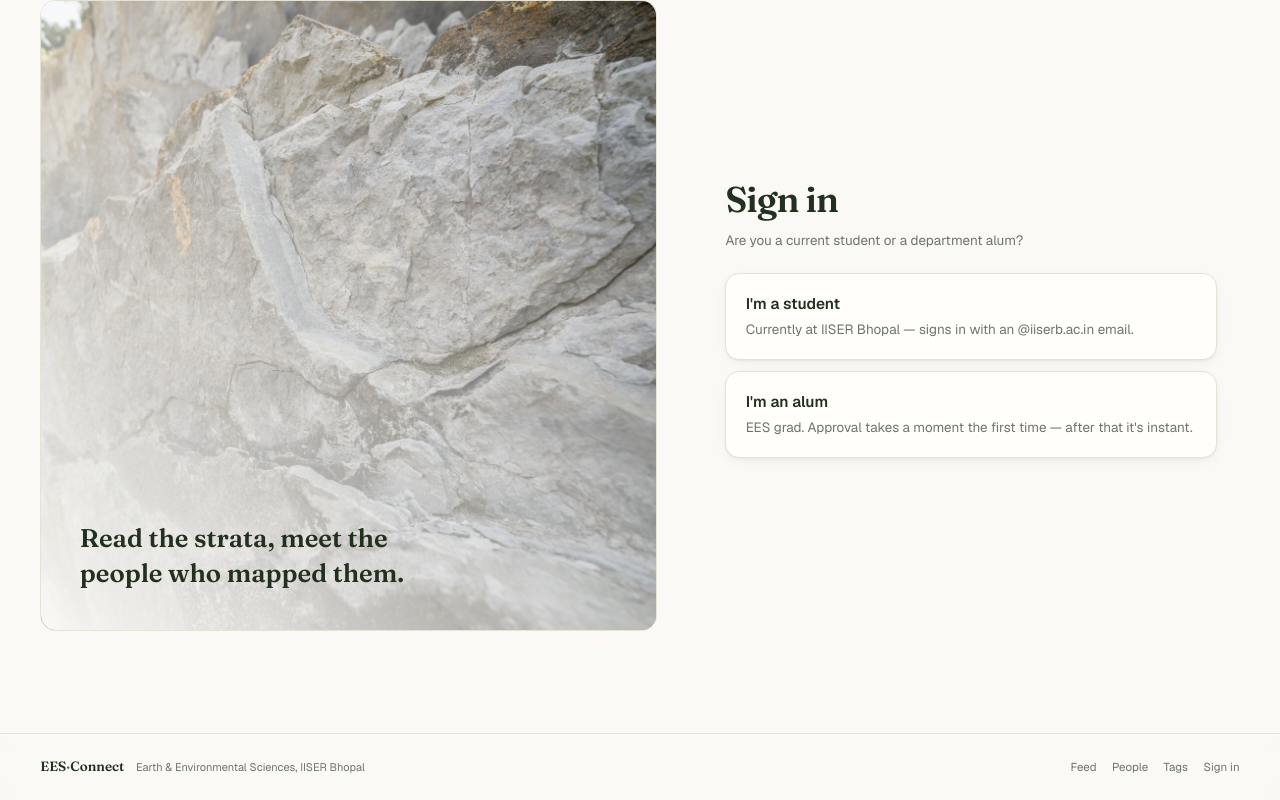
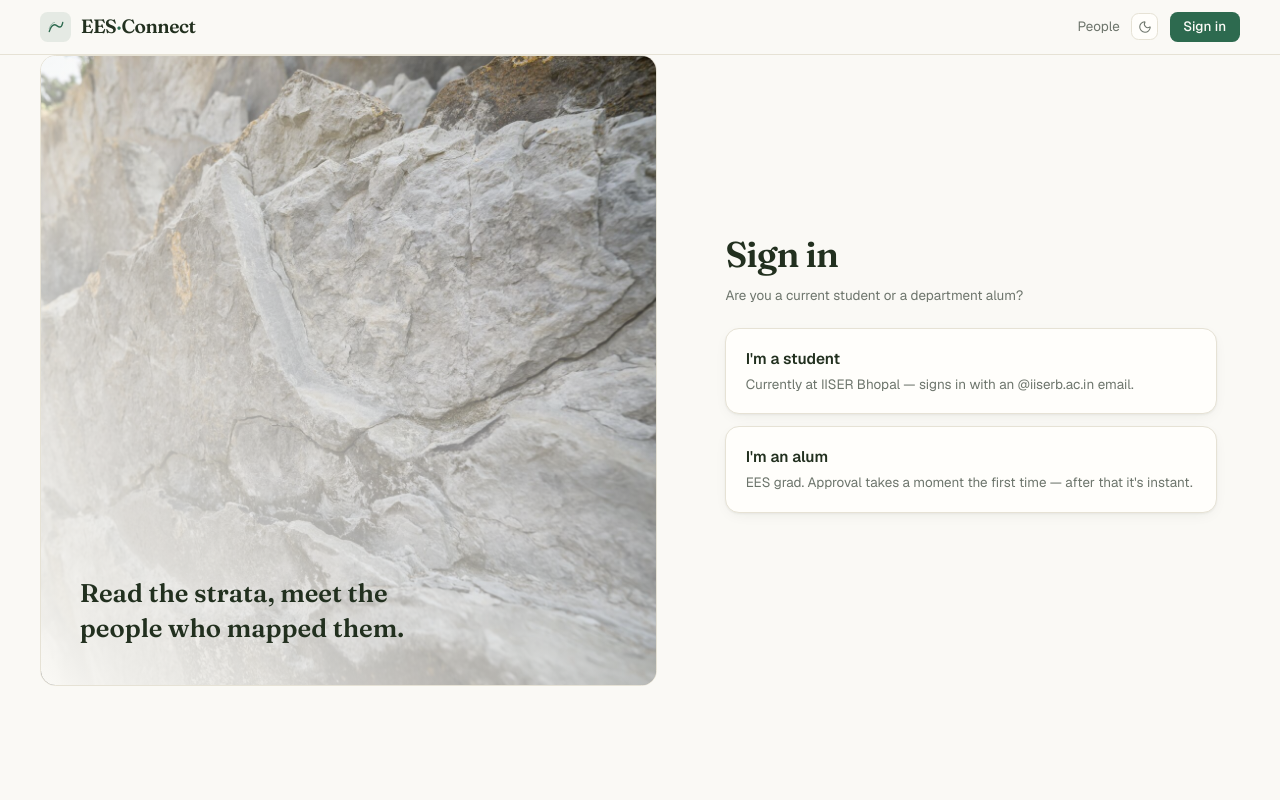
Before and after one commit to Chirayuu31/ees-connect, a Next.js app: page /login in a window 1280 px wide. Built offline with nearby package versions, Linux system fonts and the light colour scheme; no server answers.

Commit message:
refactor: auth pages in (auth) group with guest-only chrome; (app) group owns member navbar — no member UI can leak onto auth pages

```diff
--- a/src/app/(app)/layout.tsx
+++ b/src/app/(app)/layout.tsx
@@ -1,5 +1,28 @@
-// pared down: auth pages keep their own guest chrome; the (app) group's layout
-// owns the member navbar for every other route.
-export default function AppLayout({ children }: { children: React.ReactNode }) {
-  return <>{children}</>
+// the (app) group owns the member chrome for every non-auth page. The
+// proxy redirects unauthenticated visitors to /login before any (app)
+// page renders, so guests never reach this layout.
+import { NavbarShell } from "@/components/navbar-shell";
+import { getCurrentProfile, unreadCount } from "@/lib/db";
+import { redirect } from "next/navigation";
+import type { Profile } from "@/lib/types";
+
+export default async function AppLayout({ children }: { children: React.ReactNode }) {
+  const profile = await getCurrentProfile();
+  const unread = profile ? await unreadCount() : 0;
+
+  if (!profile) {
+    const url = "/login";
+    redirect(url);
+  }
+
+  return (
+    <>
+      <NavbarShell
+        profile={profile as Profile}
+        unread={unread}
+        admin={profile.role === "admin" && profile.verified}
+      />
+      <main className="w-full flex-1">{children}</main>
+    </>
+  );
 }
--- /dev/null
+++ b/src/app/(auth)/layout.tsx
@@ -0,0 +1,13 @@
+import { GuestHeader } from "@/components/guest-header";
+
+// auth pages render ONLY guest chrome — no session-dependent navbar, so a
+// stale client payload or router-cache entry can never leak member UI
+// (Feed/People/Messages/Sign out) onto the sign-in/sign-up screens.
+export default function AuthLayout({ children }: { children: React.ReactNode }) {
+  return (
+    <>
+      <GuestHeader />
+      {children}
+    </>
+  );
+}
--- a/src/app/layout.tsx
+++ b/src/app/layout.tsx
@@ -3,11 +3,9 @@ import { Geist, Geist_Mono, Fraunces } from "next/font/google";
 import Script from "next/script";
 import Link from "next/link";
 import "./globals.css";
-import { NavbarShell } from "@/components/navbar-shell";
 import { ThemeToggle } from "@/components/theme-toggle";
-import { NavGate } from "@/components/nav-gate";
-import { getCurrentProfile, unreadCount } from "@/lib/db";
-import type { Profile } from "@/lib/types";
+
+
 
 const geistSans = Geist({
   variable: "--font-geist-sans",
@@ -46,40 +44,13 @@ export default function RootLayout({ children }: { children: React.ReactNode })
             __html: `try{var t=localStorage.getItem('theme');var d=t?t==='dark':matchMedia('(prefers-color-scheme: dark)').matches;if(d)document.documentElement.classList.add('dark')}catch(e){}`,
           }}
         />
-        <Root>{children}</Root>
+        {children}
       </body>
     </html>
   );
 }
 
-async function Root({ children }: { children: React.ReactNode }) {
-  const profile = await getCurrentProfile();
-  const unread = profile ? await unreadCount() : 0;
-  return (
-    <>
-      {/* navbar renders for members; hidden entirely on auth pages,
-          where the (auth)-layout GuestHeader owns the top bar */}
-      {profile && (
-        <NavGate>
-          <NavbarShell
-            profile={profile as Profile}
-            unread={unread}
-            admin={profile.role === "admin" && profile.verified}
-          />
-        </NavGate>
-      )}
-      {!profile && (
-        <NavGate auth>
-          <GuestBar />
-        </NavGate>
-      )}
-      <main className="w-full flex-1">{children}</main>
-      <Footer signed={!!profile} />
-    </>
-  );
-}
-
-function Footer({ signed }: { signed: boolean }) {
+function Footer() {
   return (
     <footer className="border-t border-line bg-background/60 backdrop-blur">
       <div className="mx-auto flex max-w-7xl flex-col items-center justify-between gap-3 px-4 py-6 text-center sm:flex-row sm:text-left">
@@ -93,43 +64,9 @@ function Footer({ signed }: { signed: boolean }) {
           <Link href="/feed" className="link-underline">Feed</Link>
           <Link href="/directory" className="link-underline">People</Link>
           <Link href="/tags" className="link-underline">Tags</Link>
-          {signed ? (
-            <Link href="/settings" className="link-underline">Settings</Link>
-          ) : (
-            <Link href="/login" className="link-underline">Sign in</Link>
-          )}
+          <Link href="/settings" className="link-underline">Settings</Link>
         </div>
       </div>
     </footer>
   );
 }
-
-function GuestBar() {
-  return (
-    <header className="glass border-b border-line">
-      <div className="mx-auto flex max-w-7xl items-center justify-between px-4 py-3">
-        <Link href="/" className="flex items-center gap-2.5">
-          <span className="flex size-8 items-center justify-center rounded-lg bg-accent/10 text-accent">
-            <svg width="18" height="18" viewBox="0 0 24 24" fill="none" aria-hidden="true">
-              <path d="M3 18c2-6 4-9 7-9s4 3 7 3 3-2 4-6" stroke="currentColor" strokeWidth="1.8" strokeLinecap="round" />
-              <path d="M3 14c2-5 4-8 7-8" stroke="currentColor" strokeWidth="1.2" strokeLinecap="round" opacity="0.45" />
-            </svg>
-          </span>
-          <span className="font-display text-xl font-semibold tracking-tight">
-            EES<span className="text-accent">·</span>Connect
-          </span>
-        </Link>
-        <div className="flex items-center gap-3 text-sm">
-          <Link href="/directory" className="link-underline text-muted hover:text-foreground">People</Link>
-          <ThemeToggle />
-          <Link
-            href="/login"
-            className="btnpress rounded-lg bg-accent px-3.5 py-1.5 font-medium text-accent-fg transition hover:brightness-110"
-          >
-            Sign in
-          </Link>
-        </div>
-      </div>
-    </header>
-  );
-}
--- /dev/null
+++ b/src/components/guest-footer.tsx
@@ -0,0 +1,27 @@
+import Link from 'next/link'
+
+// shared footer: two variants — member sees Settings, guest sees Sign in
+export function Footer({ signed }: { signed?: boolean }) {
+  return (
+    <footer className="border-t border-line bg-background/60 backdrop-blur">
+      <div className="mx-auto flex max-w-7xl flex-col items-center justify-between gap-3 px-4 py-6 text-center sm:flex-row sm:text-left">
+        <p className="font-display text-sm font-semibold">
+          EES<span className="text-accent">·</span>Connect
+          <span className="ml-3 font-sans text-[11px] font-normal leading-5 text-muted">
+            Earth &amp; Environmental Sciences, IISER Bhopal
+          </span>
+        </p>
+        <div className="flex flex-wrap items-center justify-center gap-x-4 gap-y-1 text-xs text-muted">
+          <Link href="/feed" className="link-underline">Feed</Link>
+          <Link href="/directory" className="link-underline">People</Link>
+          <Link href="/tags" className="link-underline">Tags</Link>
+          {signed ? (
+            <Link href="/settings" className="link-underline">Settings</Link>
+          ) : (
+            <Link href="/login" className="link-underline">Sign in</Link>
+          )}
+        </div>
+      </div>
+    </footer>
+  )
+}
--- /dev/null
+++ b/src/components/guest-header.tsx
@@ -0,0 +1,33 @@
+import Link from 'next/link'
+import { ThemeToggle } from '@/components/theme-toggle'
+
+// guest-only chrome: brand + directory link + theme + sign-in CTA
+export function GuestHeader() {
+  return (
+    <header className="glass border-b border-line">
+      <div className="mx-auto flex max-w-7xl items-center justify-between px-4 py-3">
+        <Link href="/" className="flex items-center gap-2.5">
+          <span className="flex size-8 items-center justify-center rounded-lg bg-accent/10 text-accent">
+            <svg width="18" height="18" viewBox="0 0 24 24" fill="none" aria-hidden="true">
+              <path d="M3 18c2-6 4-9 7-9s4 3 7 3 3-2 4-6" stroke="currentColor" strokeWidth="1.8" strokeLinecap="round" />
+              <path d="M3 14c2-5 4-8 7-8" stroke="currentColor" strokeWidth="1.2" strokeLinecap="round" opacity="0.45" />
+            </svg>
+          </span>
+          <span className="font-display text-xl font-semibold tracking-tight">
+            EES<span className="text-accent">·</span>Connect
+          </span>
+        </Link>
+        <div className="flex items-center gap-3 text-sm">
+          <Link href="/directory" className="link-underline text-muted hover:text-foreground">People</Link>
+          <ThemeToggle />
+          <Link
+            href="/login"
+            className="btnpress rounded-lg bg-accent px-3.5 py-1.5 font-medium text-accent-fg transition hover:brightness-110"
+          >
+            Sign in
+          </Link>
+        </div>
+      </div>
+    </header>
+  )
+}
```
Also changed, not shown: src/app/(auth)/login/alumni/page.tsx (renamed from src/app/login/alumni/page.tsx), src/app/(auth)/login/page.tsx (renamed from src/app/login/page.tsx), src/app/(auth)/login/student/page.tsx (renamed from src/app/login/student/page.tsx), src/app/(auth)/signup/alumni/page.tsx (renamed from src/app/signup/alumni/page.tsx), src/app/(auth)/signup/page.tsx (renamed from src/app/signup/page.tsx), src/app/(auth)/signup/student/page.tsx (renamed from src/app/signup/student/page.tsx).
